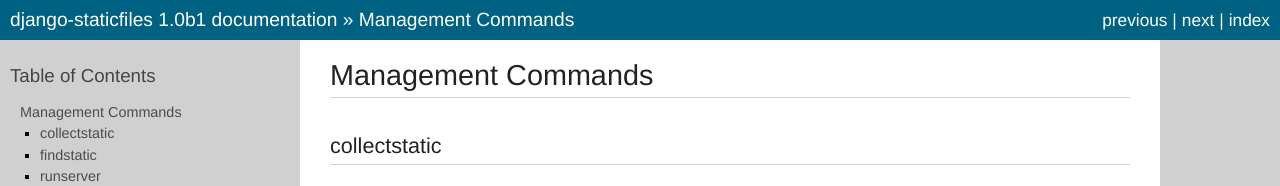
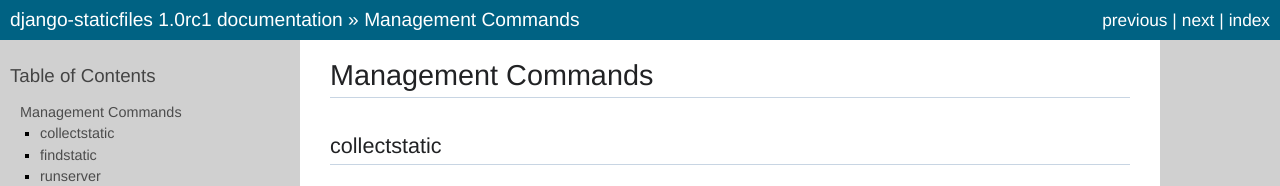
Before and after one commit to jezdez/django-staticfiles, a Sphinx documentation site: the page built from docs/commands.rst, in a window 1280 px wide and 900 px high. Shown: the top 186 px of the window. Built offline with Sphinx 7.4.7, drawn with Linux system fonts in a browser that asks for light colours; some of the changed text lies outside the part shown.

```diff
--- a/docs/conf.py
+++ b/docs/conf.py
@@ -54,7 +54,7 @@ copyright = u'2010, Jannis Leidel'
 # The short X.Y version.
 version = '1.0'
 # The full version, including alpha/beta/rc tags.
-release = '1.0b1'
+release = '1.0rc1'
 
 # The language for content autogenerated by Sphinx. Refer to documentation
 # for a list of supported languages.
--- a/staticfiles/__init__.py
+++ b/staticfiles/__init__.py
@@ -1,4 +1,4 @@
-VERSION = (1, 0, 0, "b", 1)  # following PEP 386
+VERSION = (1, 0, 0, "rc", 1)  # following PEP 386
 DEV_N = None
 
 
```
